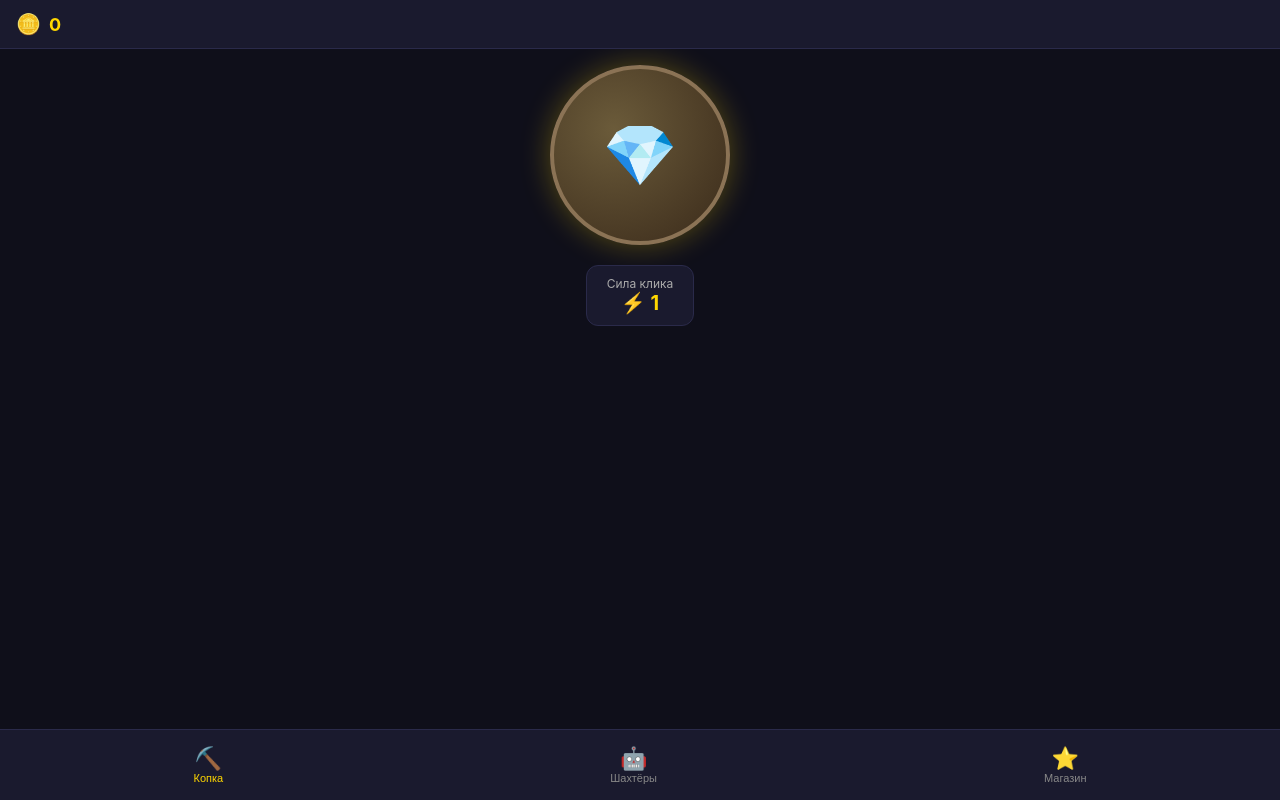
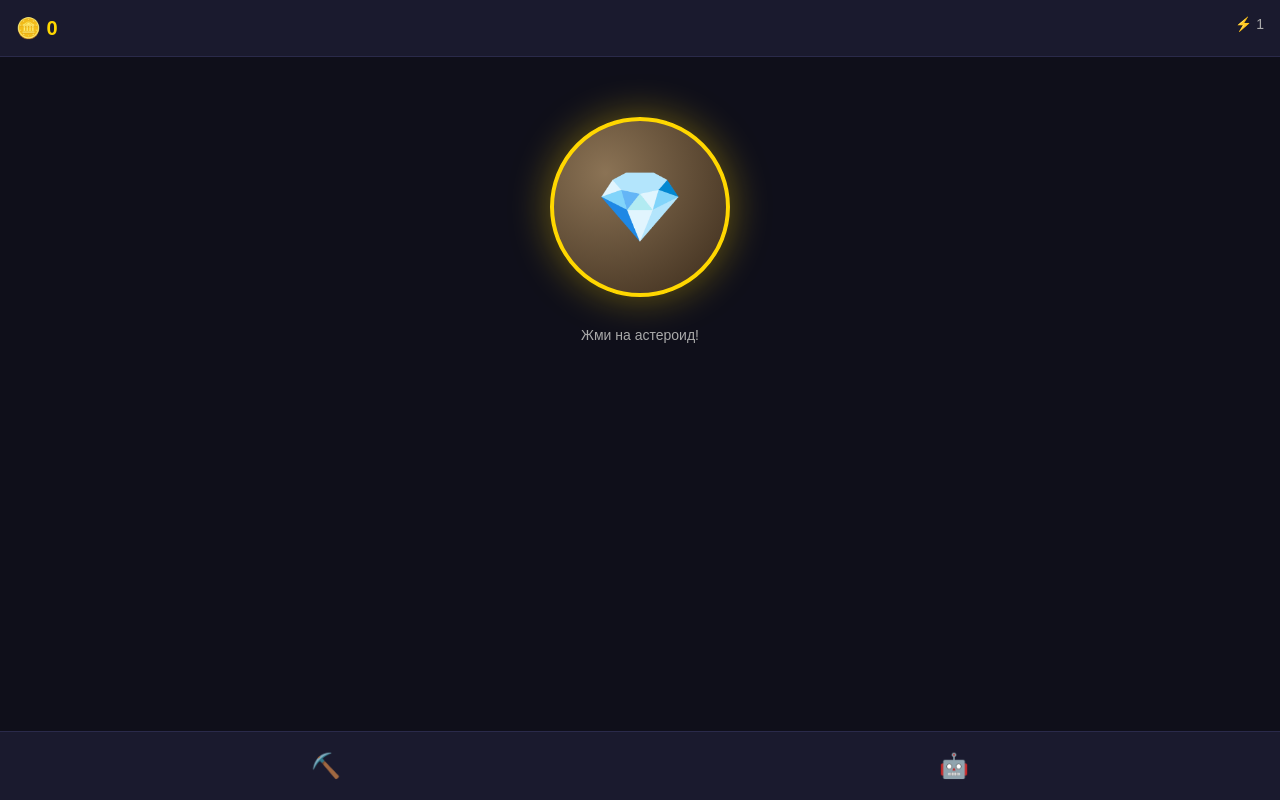
Before and after one commit to egordriga405-dev/astro-miner, a React (Vite) app: page / in a window 1280 px wide. Built offline with nearby package versions, Linux system fonts and the light colour scheme.

Commit message:
Implement main App component with game logic

```diff
--- a/src/main.tsx
+++ b/src/main.tsx
@@ -1,10 +1,148 @@
 import React from 'react';
 import ReactDOM from 'react-dom/client';
-import App from './App';
 
-const root = document.getElementById('root')!;
-ReactDOM.createRoot(root).render(
-  <React.StrictMode>
-    <App />
-  </React.StrictMode>
-);
+function App() {
+  const [gold, setGold] = React.useState(0);
+  const [clickPower, setClickPower] = React.useState(1);
+  const [miners, setMiners] = React.useState([
+    { id: 'drone', count: 0, baseProduction: 1, cost: 10 },
+    { id: 'laser', count: 0, baseProduction: 5, cost: 50 },
+  ]);
+  const [tab, setTab] = React.useState('mine');
+
+  // Авто-доход
+  React.useEffect(() => {
+    const totalPerSecond = miners.reduce((sum, m) => sum + m.count * m.baseProduction, 0);
+    if (totalPerSecond === 0) return;
+
+    const interval = setInterval(() => {
+      setGold(g => g + totalPerSecond / 10);
+    }, 100);
+
+    return () => clearInterval(interval);
+  }, [miners]);
+
+  const handleClick = () => {
+    setGold(g => g + clickPower);
+    const tg = (window as any).Telegram?.WebApp;
+    tg?.HapticFeedback?.impactOccurred?.('light');
+  };
+
+  const buyMiner = (id: string) => {
+    setMiners(prev => prev.map(m => {
+      if (m.id !== id) return m;
+      if (gold < m.cost) return m;
+      setGold(g => g - m.cost);
+      return { ...m, count: m.count + 1, cost: Math.floor(m.cost * 1.5) };
+    }));
+  };
+
+  return (
+    <div style={{
+      width: '100vw', height: '100vh',
+      background: '#0f0f1a', color: '#fff',
+      display: 'flex', flexDirection: 'column',
+      fontFamily: 'sans-serif', overflow: 'hidden'
+    }}>
+      {/* Header */}
+      <div style={{
+        padding: '16px', background: '#1a1a2e',
+        display: 'flex', justifyContent: 'space-between',
+        borderBottom: '1px solid #2a2a4a'
+      }}>
+        <span style={{ fontSize: '20px', fontWeight: 700, color: '#ffd700' }}>
+          🪙 {Math.floor(gold).toLocaleString()}
+        </span>
+        <span style={{ color: '#aaa', fontSize: '14px' }}>
+          ⚡ {clickPower}
+        </span>
+      </div>
+
+      {/* Content */}
+      <div style={{ flex: 1, overflow: 'auto', padding: '20px' }}>
+        {tab === 'mine' && (
+          <div style={{
+            display: 'flex', flexDirection: 'column',
+            alignItems: 'center', gap: '30px', paddingTop: '40px'
+          }}>
+            <button
+              onClick={handleClick}
+              onTouchStart={(e) => { e.preventDefault(); handleClick(); }}
+              style={{
+                width: '180px', height: '180px', borderRadius: '50%',
+                background: 'radial-gradient(circle at 30% 30%, #8b7355, #3a2a1a)',
+                border: '4px solid #ffd700',
+                boxShadow: '0 0 40px rgba(255,215,0,0.4)',
+                cursor: 'pointer', fontSize: '70px',
+              }}
+            >
+              💎
+            </button>
+            <p style={{ color: '#aaa', fontSize: '14px' }}>Жми на астероид!</p>
+          </div>
+        )}
+
+        {tab === 'miners' && (
+          <div style={{ display: 'flex', flexDirection: 'column', gap: '12px' }}>
+            <h3 style={{ color: '#ffd700', marginBottom: '8px' }}>🤖 Шахтёры</h3>
+            {miners.map(m => (
+              <div key={m.id} style={{
+                display: 'flex', justifyContent: 'space-between',
+                alignItems: 'center', padding: '16px',
+                background: '#1a1a2e', borderRadius: '12px',
+                border: '1px solid #2a2a4a'
+              }}>
+                <div>
+                  <div style={{ fontWeight: 600, fontSize: '16px' }}>{m.id}</div>
+                  <div style={{ color: '#aaa', fontSize: '12px' }}>
+                    {m.count} шт. × {m.baseProduction}/сек
+                  </div>
+                </div>
+                <button
+                  onClick={() => buyMiner(m.id)}
+                  disabled={gold < m.cost}
+                  style={{
+                    padding: '10px 20px', borderRadius: '10px',
+                    border: 'none', fontWeight: 700, fontSize: '14px',
+                    background: gold >= m.cost ? '#ffd700' : '#333',
+                    color: gold >= m.cost ? '#000' : '#666',
+                    cursor: gold >= m.cost ? 'pointer' : 'not-allowed'
+                  }}
+                >
+                  🪙 {m.cost}
+                </button>
+              </div>
+            ))}
+          </div>
+        )}
+      </div>
+
+      {/* Bottom Nav */}
+      <div style={{
+        display: 'flex', justifyContent: 'space-around',
+        padding: '12px', background: '#1a1a2e',
+        borderTop: '1px solid #2a2a4a'
+      }}>
+        {['mine', 'miners'].map(t => (
+          <button
+            key={t}
+            onClick={() => setTab(t)}
+            style={{
+              background: 'none', border: 'none',
+              color: tab === t ? '#ffd700' : '#888',
+              fontSize: '24px', padding: '8px 20px',
+              cursor: 'pointer'
+            }}
+          >
+            {t === 'mine' ? '⛏️' : '🤖'}
+          </button>
+        ))}
+      </div>
+    </div>
+  );
+}
+
+const root = document.getElementById('root');
+if (root) {
+  ReactDOM.createRoot(root).render(<App />);
+}
```
